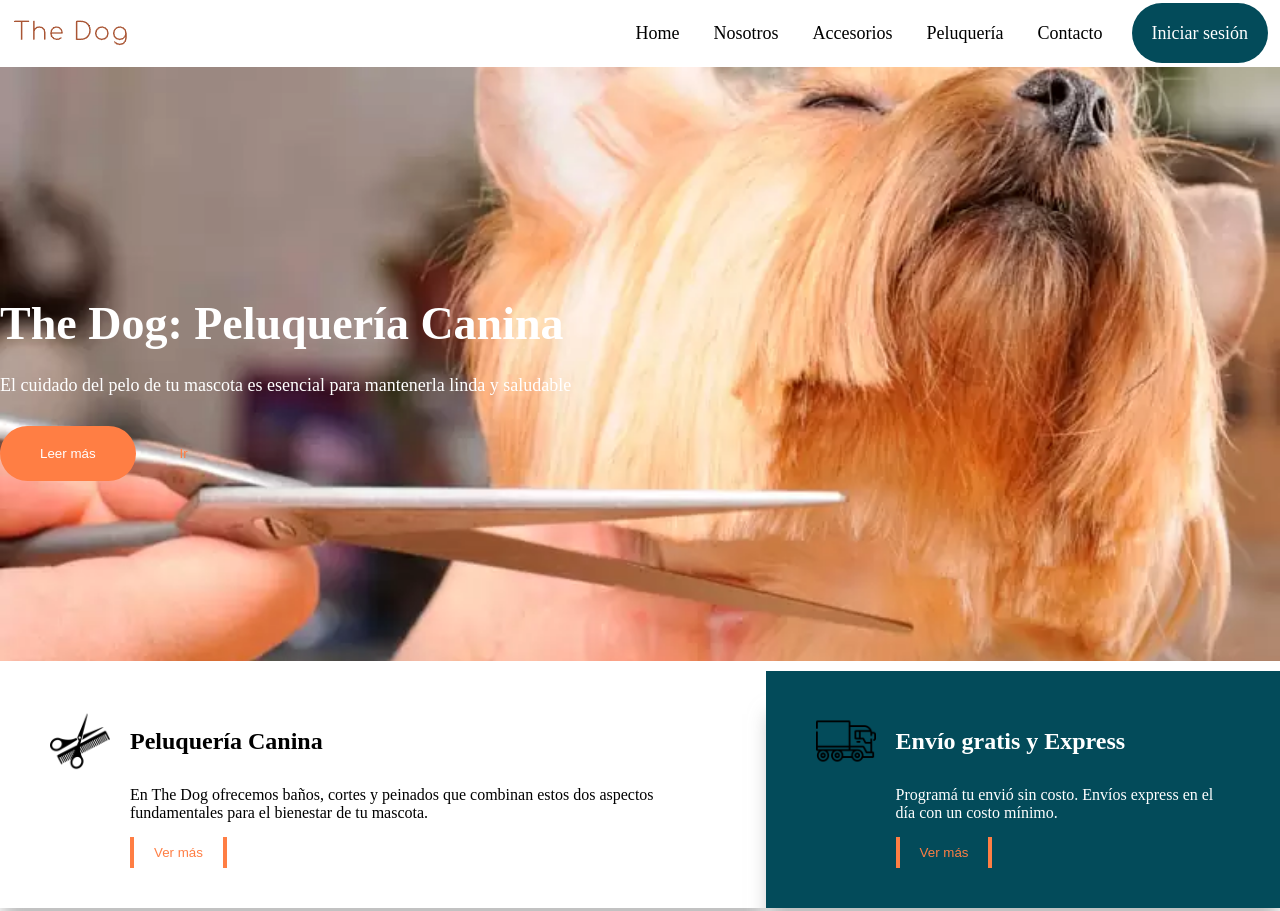
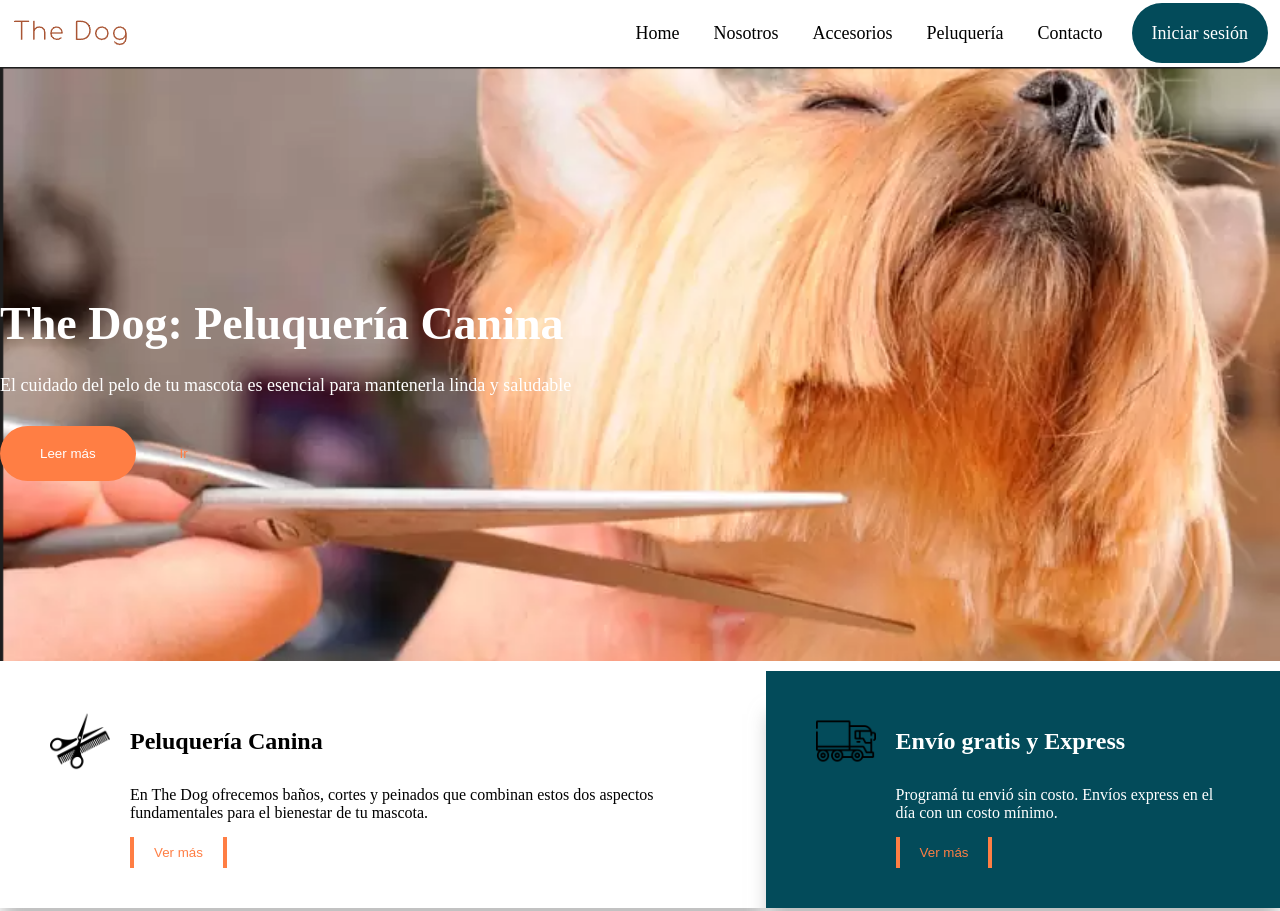
Before and after one commit to camiibesse/proyecto3, a website: page index.html in a window 1280 px wide. Shown: the top 911 px of the page. Drawn offline with Linux system fonts and the light colour scheme.

Commit message:
tercer intento

```diff
--- a/sass/parciales/_header.scss
+++ b/sass/parciales/_header.scss
@@ -71,7 +71,7 @@
         }
     }
     .hero{
-        background-image: url("../../images/fondo.jpg");
+        background-image: url("../../images/fondo_header.png");
         background-size: cover;
 
         width: 100%;
```
Also changed, not shown: css/compilado.css, images/fondo_header.png (added).
